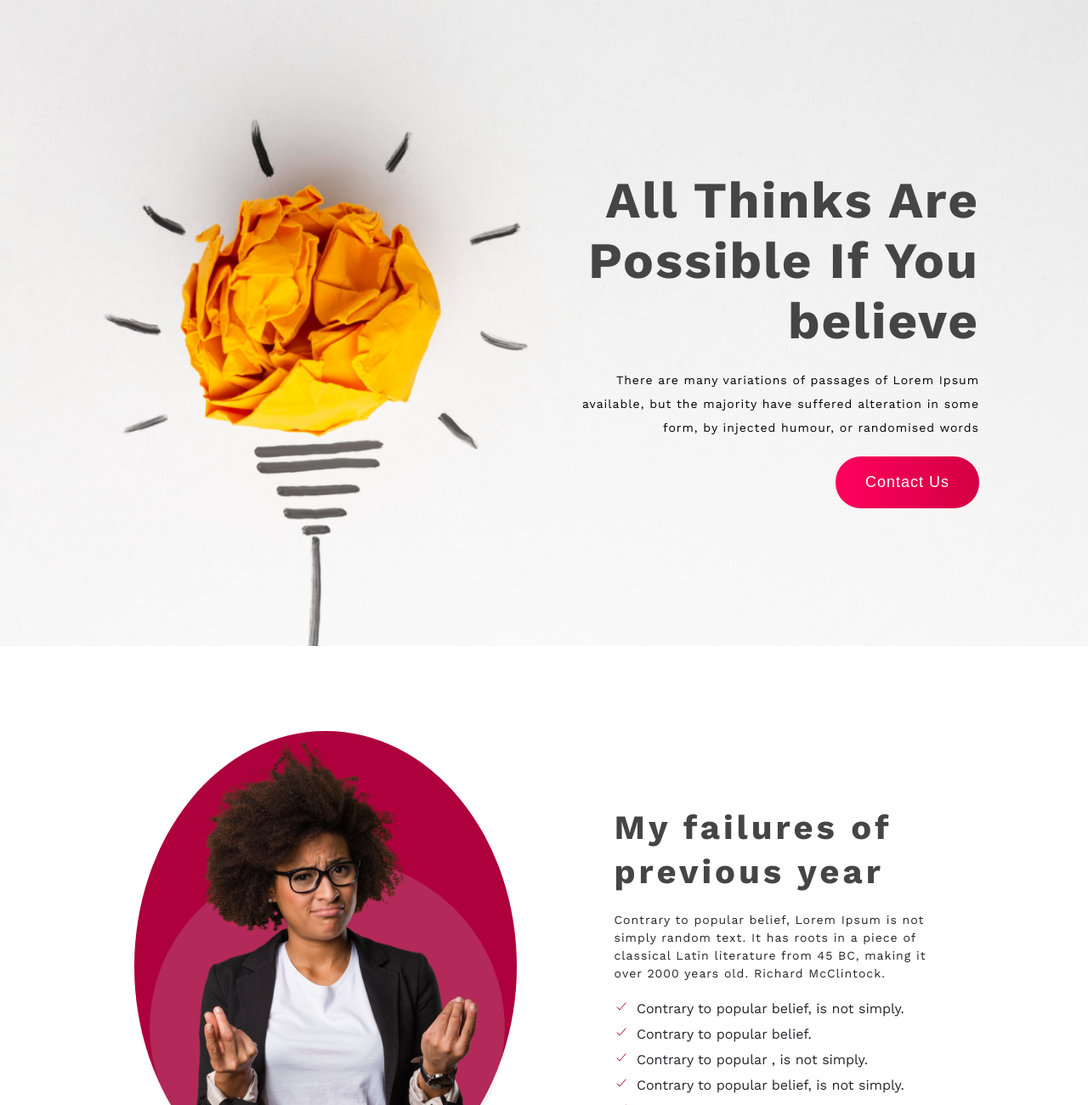
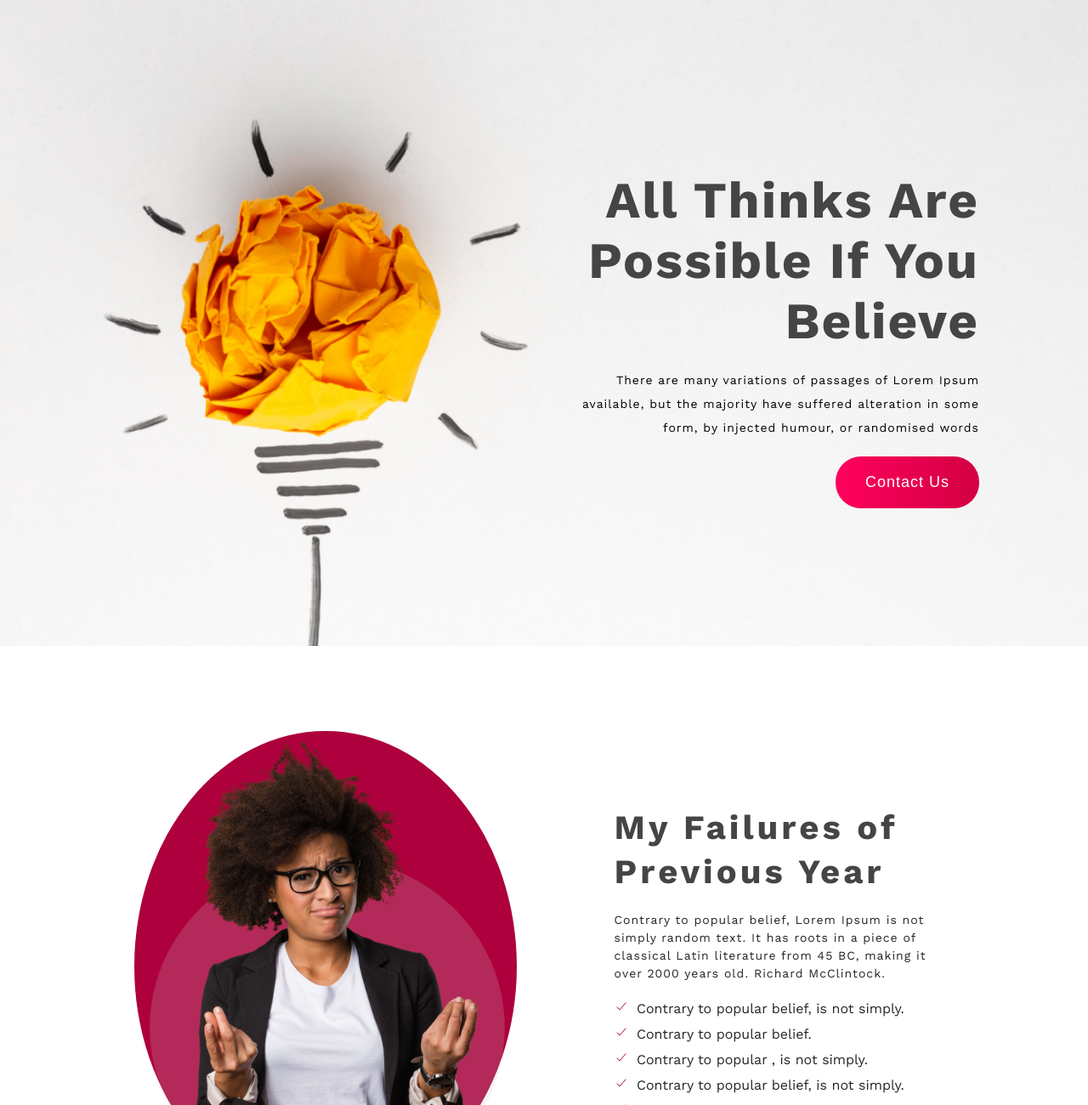
Before and after one commit to snigbar/new-year-new-me, a plain HTML site: page index.html in a window 1280 px wide. Shown: the top 1300 px of the page at 85% size. Drawn offline with nearby package versions, Linux system fonts and the light colour scheme.

Commit message:
final edit

```diff
--- a/css/style.css
+++ b/css/style.css
@@ -31,6 +31,7 @@
     letter-spacing: 2px;
     margin-bottom: 20px;
     color:#454545;
+
 }
 
 .text{
@@ -95,6 +96,7 @@
     letter-spacing: 4px;
     margin-bottom: 20px;
     color:#454545;
+
 }
 
 .text-2{
--- a/index.html
+++ b/index.html
@@ -17,7 +17,7 @@
 
   <header class="header">
     <div class="header-elements">
-        <h1 class="heading">All Thinks Are Possible If You believe</h1>
+        <h1 class="heading">All Thinks Are Possible If You Believe</h1>
         <p class="text">There are many variations of passages of Lorem Ipsum available, but the majority have suffered alteration in some form, by injected humour, or randomised words</p>
         <button class="primary-button">Contact Us</button>
     </div>
@@ -35,7 +35,7 @@
     </div>
 
         <div class="failures">
-        <h2 class="heading-2">My failures of previous year</h2>
+        <h2 class="heading-2">My Failures of Previous Year</h2>
         <p class="text-2">Contrary to popular belief, Lorem Ipsum is not simply random text. It has roots in a piece of classical Latin literature from 45 BC, making it over 2000 years old. Richard McClintock.</p>
         <ul class="failure-list">
 
@@ -83,7 +83,7 @@
         <div class="box-holder">
             <div class="box">
                 <img src="images/icons/web.png" alt="" class="box-image">
-                <h3 class="box-title">Web development</h3>
+                <h3 class="box-title">Web Development</h3>
                 <p class="box-text">I want to end</p>
             </div>
 
```
